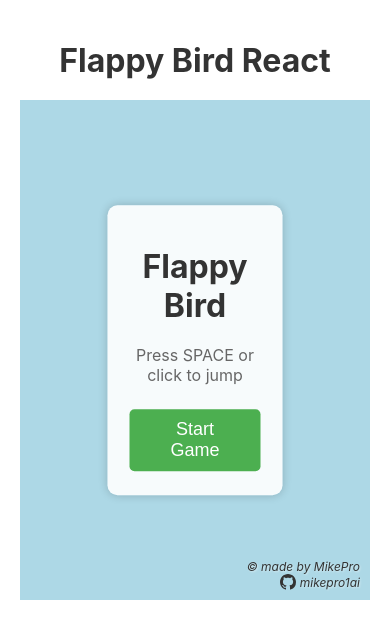
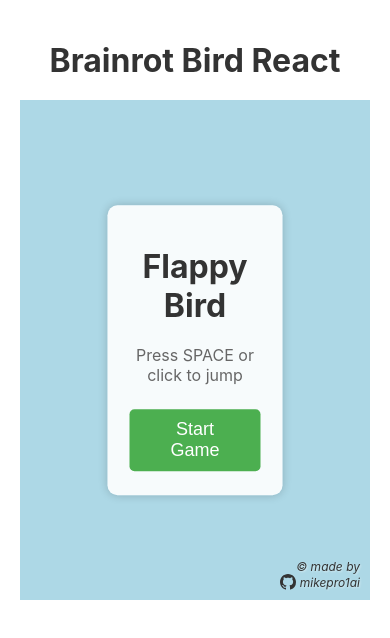
Before and after one commit to mikepro1ai/BrainrotBird, a React (Create React App) app: page / in a window 390 px wide. Shown: the top 638 px of the page. Built offline with nearby package versions, Linux system fonts and the light colour scheme.

Commit message:
Fix: wall space increased for smartphone experience, changed copyright mikepro1ai

```diff
--- a/public/index.html
+++ b/public/index.html
@@ -4,8 +4,8 @@
     <meta charset="utf-8" />
     <meta name="viewport" content="width=device-width, initial-scale=1" />
     <meta name="theme-color" content="#000000" />
-    <meta name="description" content="Flappy Bird game created with React" />
-    <title>Flappy Bird React</title>
+    <meta name="description" content="Brainrot Bird game created with React" />
+    <title>Brainrot Bird React</title>
   </head>
   <body>
     <noscript>You need to enable JavaScript to run this app.</noscript>
--- a/src/App.tsx
+++ b/src/App.tsx
@@ -5,7 +5,7 @@
 const App: React.FC = () => {
   return (
     <div className="App">
-      <h1>Flappy Bird React</h1>
+      <h1>Brainrot Bird React</h1>
       <Game />
     </div>
   );
--- a/src/components/Game.tsx
+++ b/src/components/Game.tsx
@@ -5,11 +5,11 @@
 import collisionSound from '../assets/wetfart.mp3';
 import backgroundMusic from '../assets/BasshunterDotA8bit.mp3';
 
-const GRAVITY = 0.7;
+const GRAVITY = 0.5;
 const JUMP_FORCE = -8;
-const PIPE_GAP = 150;
+const PIPE_GAP = 173;
 const PIPE_INTERVAL = 2000;
-const BASE_PIPE_SPEED = 6.25;
+const BASE_PIPE_SPEED = 5;
 const SPEED_INCREASE = 0.025; // 2.5% increase per pipe
 
 // Create a single music instance outside the component
@@ -211,7 +211,7 @@
           textAlign: 'right'
         }}
       >
-        <div>© made by MikePro</div>
+        <div>© made by</div>
         <a
           href="https://github.com/mikepro1ai/"
           target="_blank"
```
